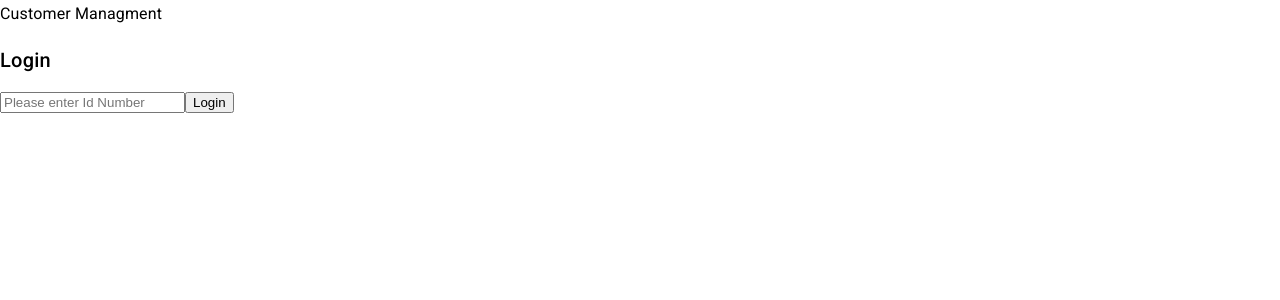
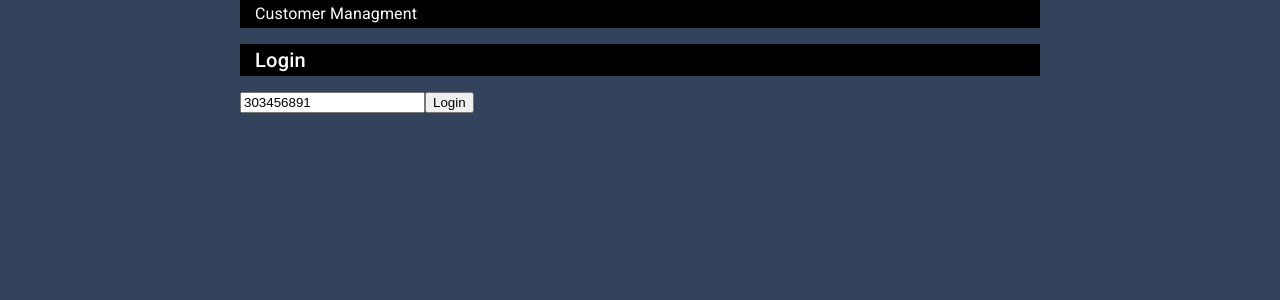
Before and after one commit to mikehac/Mimun.HomeAssignment, an Angular app in the folder Mimun.Front/: page / in a window 1280 px wide. Shown: the top 300 px of the page. Built offline with nearby package versions, Linux system fonts and the light colour scheme.

Commit message:
ui fixes

```diff
--- a/Mimun.Front/src/app/app.component.css
+++ b/Mimun.Front/src/app/app.component.css
@@ -0,0 +1,39 @@
+:host {
+  display: flex;
+  min-height: 100%;
+}
+
+.mainWrapper {
+  width: 100%;
+  background-color: #32435b;
+}
+.mainWrapper > div:first-child {
+  width: 800px;
+  margin: auto;
+}
+h2,
+h3 {
+  padding-left: 15px;
+  color: #ffffff;
+  background-color: #000;
+  /* text-align: center; */
+}
+
+section {
+  margin-bottom: 10px;
+}
+section div {
+  color: #ffffff;
+}
+
+.customerDetails span {
+  display: inline-block;
+  width: 100%;
+}
+
+.customerDetails input {
+  width: 100%;
+  box-sizing: border-box;
+  height: 34px;
+  border-radius: 4px;
+}
--- a/Mimun.Front/src/app/app.component.html
+++ b/Mimun.Front/src/app/app.component.html
@@ -1,3 +1,5 @@
+<div class="mainWrapper">
+  <div>
     <h3>Customer Managment</h3>
     <h2>Login</h2>
     <input
@@ -8,16 +10,37 @@
     <button (click)="onClick()">Login</button>
     <section *ngIf="custumerIsValid()">
       <h2>Customer Details</h2>
-  <div>First Name:{{ custumer.firstName }}</div>
-  <div>Last Name:{{ custumer.lastName }}</div>
+      <div class="customerDetails">
+        <!-- style="display: flex; justify-content: space-around" -->
+        <div>
+          <span>First Name:</span>
+          <input type="text" [(ngModel)]="custumer.firstName" disabled />
+        </div>
+        <div>
+          <span>Last Name:</span>
+          <input type="text" [(ngModel)]="custumer.lastName" disabled />
+        </div>
+      </div>
     </section>
     <section *ngIf="custumerIsValid()">
       <h2>Address:</h2>
-  <div>City:<input type="text" [(ngModel)]="custumer.address.city" /></div>
-  <div>Street:<input type="text" [(ngModel)]="custumer.address.street" /></div>
-  <div>No:<input type="text" [(ngModel)]="custumer.address.houseNumber" /></div>
+      <div class="customerDetails">
         <div>
-    Postal Code:<input type="text" [(ngModel)]="custumer.address.postalCode" />
+          <span>City:</span>
+          <input type="text" [(ngModel)]="custumer.address.city" />
+        </div>
+        <div>
+          <span>Street:</span>
+          <input type="text" [(ngModel)]="custumer.address.street" />
+        </div>
+        <div>
+          <span>No:</span>
+          <input type="text" [(ngModel)]="custumer.address.houseNumber" />
+        </div>
+        <div>
+          <span>Postal Code:</span>
+          <input type="text" [(ngModel)]="custumer.address.postalCode" />
+        </div>
       </div>
     </section>
     <section *ngIf="custumerIsValid()">
@@ -31,3 +54,5 @@
       <h2>Selected Contract's packages</h2>
       <package [packages]="packages"></package>
     </section>
+  </div>
+</div>
--- a/Mimun.Front/src/app/app.component.ts
+++ b/Mimun.Front/src/app/app.component.ts
@@ -12,7 +12,7 @@ import {
   styleUrls: ['./app.component.css'],
 })
 export class AppComponent {
-  idNumber: string = '';
+  idNumber: string = '303456891';
   custumer: customer;
   contracts: contract[];
   packages: Package[];
```
Lines whose indentation alone changed are shown as unchanged.
